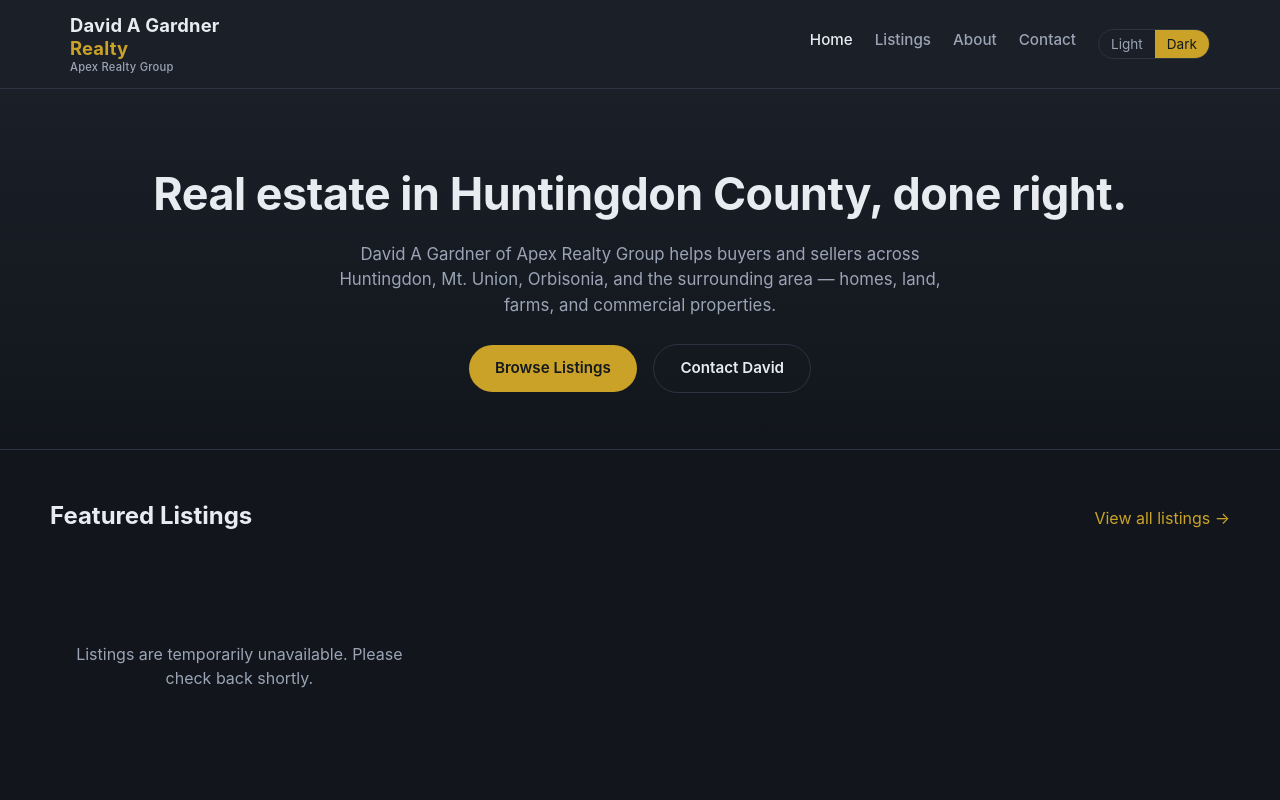
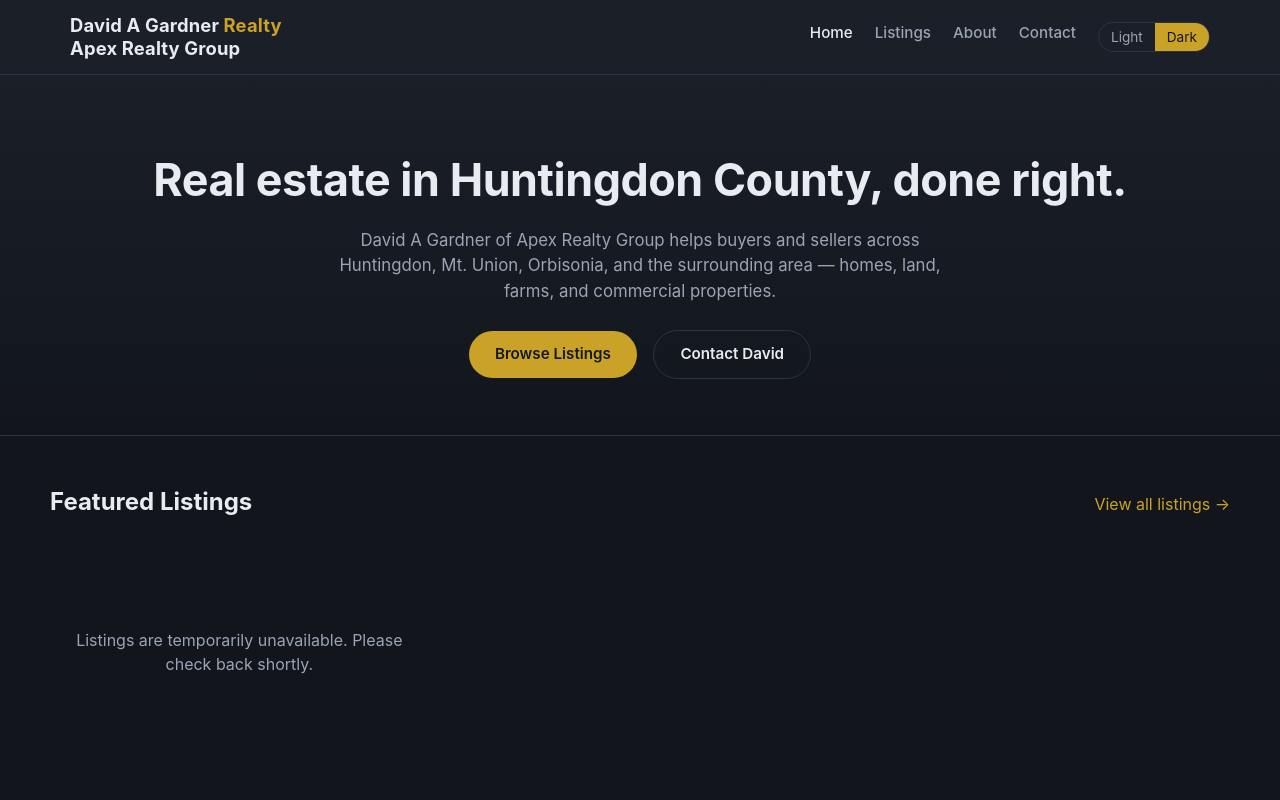
Before and after one commit to acb5764/DAGRealty, a plain HTML site: page index.html in a window 1280 px wide. Shown: the top 800 px of the page. Drawn offline with Linux system fonts and the light colour scheme; no server answers.

Commit message:
Make Apex Realty Group text in the header logo match David's name size/weight
The header logo still rendered "Apex Realty Group" as a small caption
under a bold larger "David A Gardner Realty" line, unlike the footer,
about, and contact pages, which already give both names equal styling.

```diff
--- a/css/style.css
+++ b/css/style.css
@@ -94,23 +94,19 @@
 .site-header .brand {
   display: flex;
   flex-direction: column;
-  font-weight: 700;
-  font-size: 1.15rem;
   color: var(--text);
   letter-spacing: 0.01em;
   white-space: nowrap;
   line-height: 1.25;
 }
 
-.site-header .brand span {
-  color: var(--accent);
+.site-header .brand-line {
+  font-weight: 700;
+  font-size: 1.15rem;
 }
 
-.site-header .brand small {
-  font-weight: 500;
-  font-size: 0.7rem;
-  color: var(--text-muted);
-  letter-spacing: 0.02em;
+.site-header .brand .accent {
+  color: var(--accent);
 }
 
 .site-header nav {
--- a/js/components.js
+++ b/js/components.js
@@ -22,7 +22,10 @@
       this.innerHTML =
         '<header class="site-header">' +
         '<div class="bar">' +
-        '<a class="brand" href="index.html">David A Gardner <span>Realty</span><small>Apex Realty Group</small></a>' +
+        '<a class="brand" href="index.html">' +
+        '<span class="brand-line">David A Gardner <span class="accent">Realty</span></span>' +
+        '<span class="brand-line">Apex Realty Group</span>' +
+        "</a>" +
         '<button class="nav-toggle" data-nav-toggle aria-label="Toggle navigation" aria-expanded="false">☰</button>' +
         "<nav>" +
         navHtml +
```
